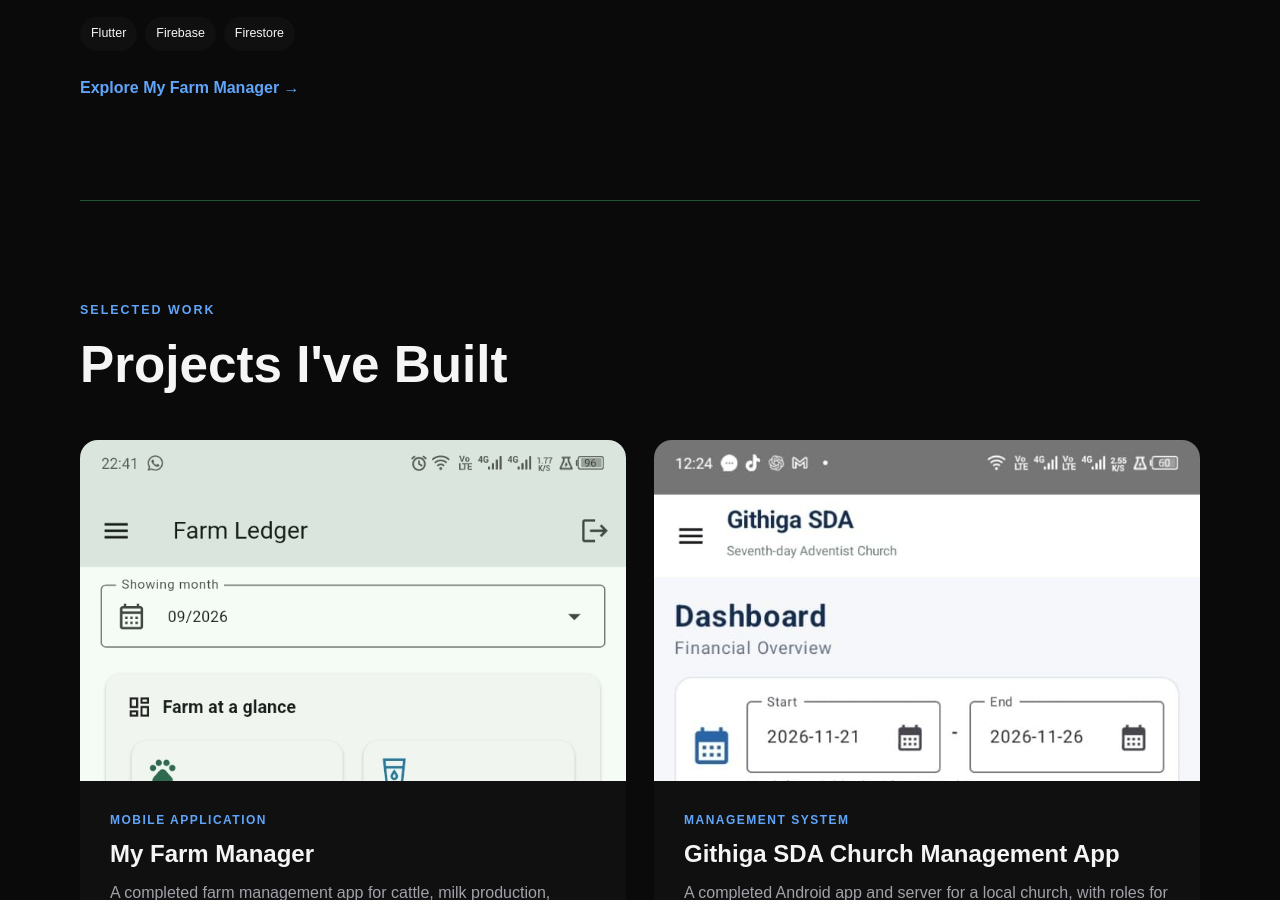
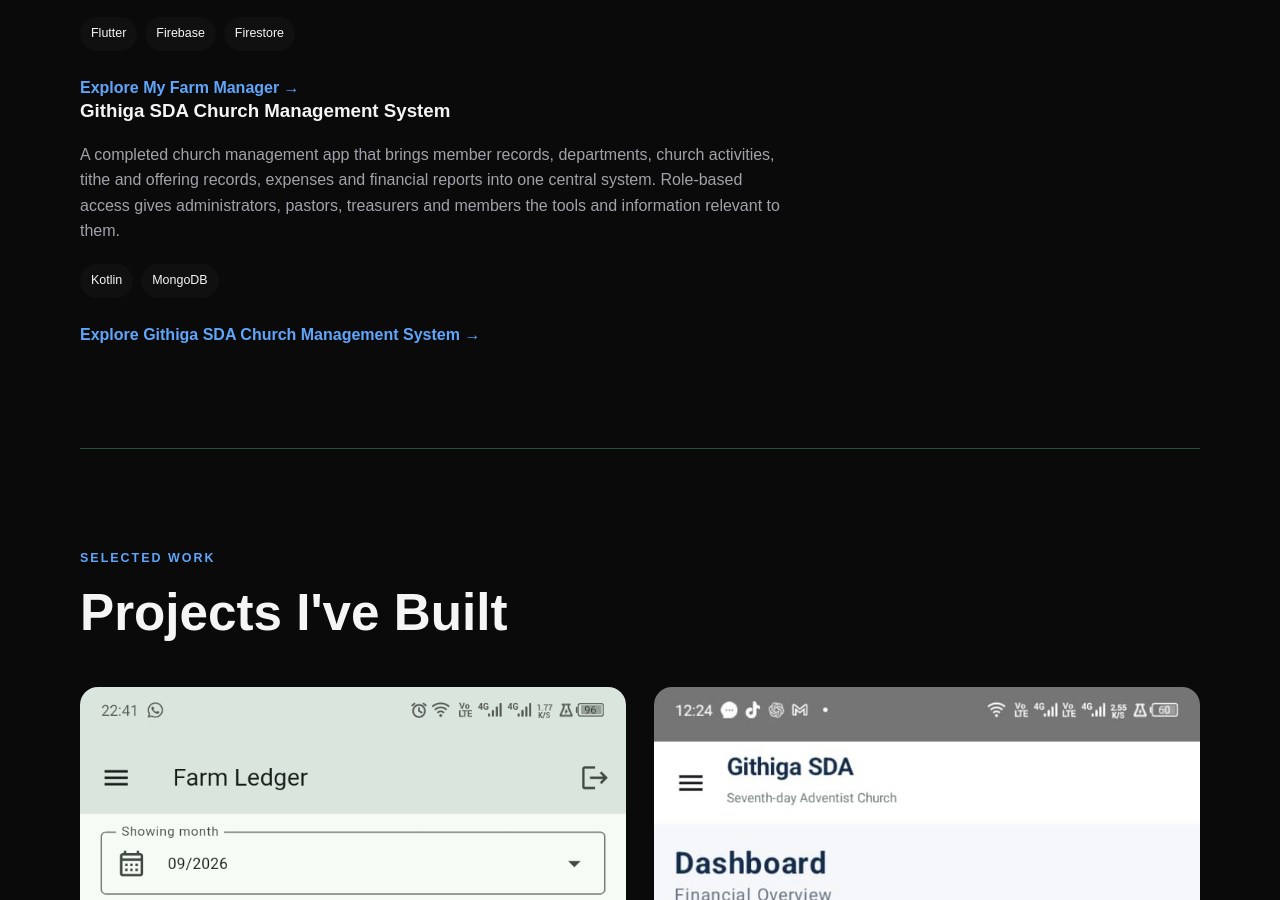
Before and after one commit to EdwinMburu/edwin-portfolio, a plain HTML site: page index.html in a window 1280 px wide. Shown: the part 1051-1951 px from the top of the page. Drawn offline with Linux system fonts and the light colour scheme.

Commit message:
Add church system to featured projects
Co-authored-by: Copilot <223556219+Copilot@users.noreply.github.com>

```diff
--- a/index.html
+++ b/index.html
@@ -133,7 +133,7 @@
         </section>
 
 
-        <!-- FEATURED PROJECT -->
+        <!-- FEATURED PROJECTS -->
 
         <section class="section currently-building">
 
@@ -167,6 +167,29 @@
 
             <a href="projects/farm-ledger.html" class="text-link">
                 Explore My Farm Manager →
+            </a>
+
+            <h3>
+                Githiga SDA Church Management System
+            </h3>
+
+            <p>
+                A completed church management app that brings member records,
+                departments, church activities, tithe and offering records,
+                expenses and financial reports into one central system.
+                Role-based access gives administrators, pastors, treasurers
+                and members the tools and information relevant to them.
+            </p>
+
+            <div class="project-tags">
+
+                <span>Kotlin</span>
+                <span>MongoDB</span>
+
+            </div>
+
+            <a href="projects/church-management.html" class="text-link">
+                Explore Githiga SDA Church Management System →
             </a>
 
         </section>
```
